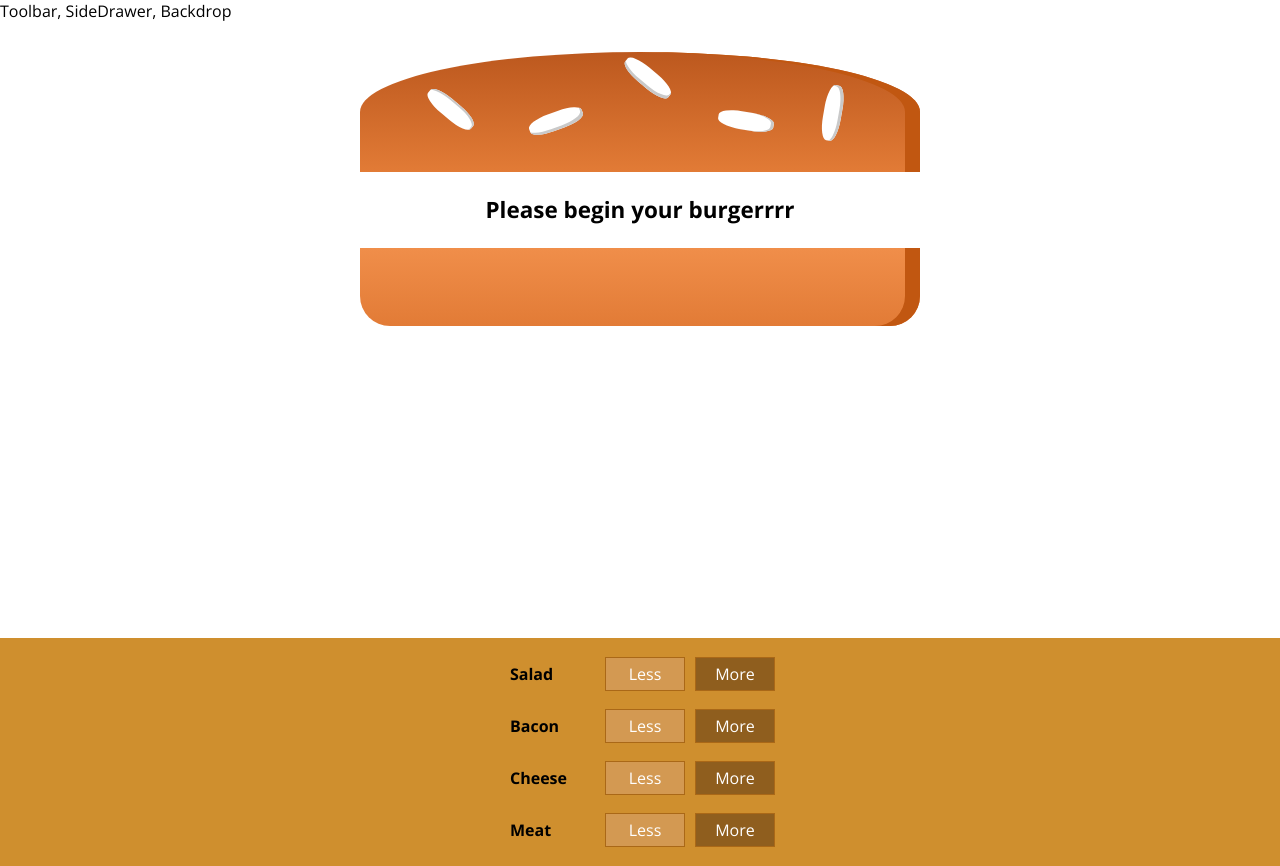
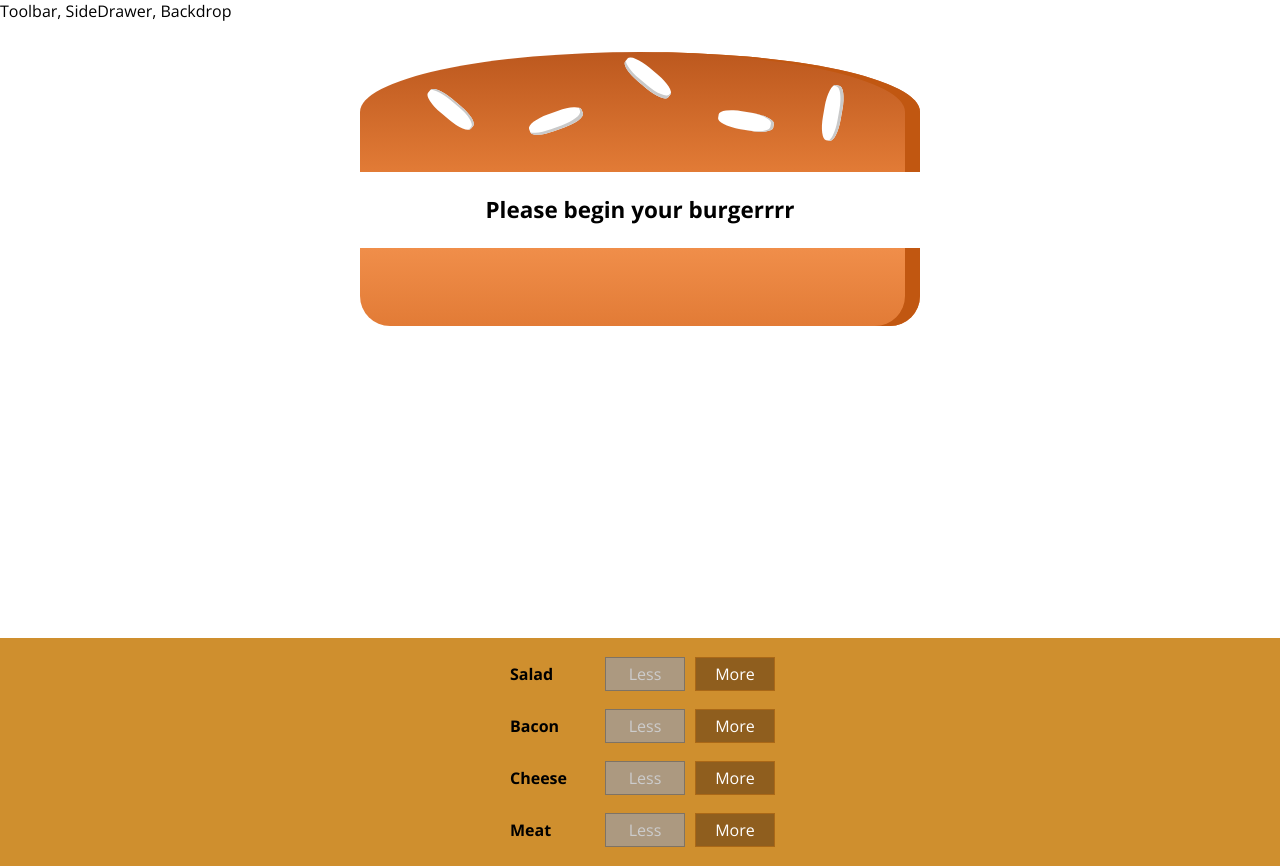
Before and after one commit to samfolo/burger-builder, a React (Create React App) app: page / in a window 1280 px wide. Built offline with nearby package versions, Linux system fonts and the light colour scheme.

Commit message:
disable removeIngerdient button in absence of ingredient

```diff
--- a/src/components/BuildControls/BuildControl/BuildControl.js
+++ b/src/components/BuildControls/BuildControl/BuildControl.js
@@ -2,12 +2,16 @@ import React from 'react';
 import Classes from './BuildControl.module.css'
 
 const BuildControl = props => {
+  const isDisabled = props.ingredientAmount <= 0;
+
   return (
     <div className={Classes.BuildControl}>
       <div className={Classes.Label}>{props.label}</div>
       <button
+        disabled={isDisabled}
         className={Classes.Less}
-        onClick={() => props.onSelect(props.type, 'Less')}>Less</button>
+        onClick={() => props.onSelect(props.type, 'Less')}
+        >Less</button>
       <button
         className={Classes.More}
         onClick={() => props.onSelect(props.type, 'More')}>More</button>
--- a/src/components/BuildControls/BuildControls.js
+++ b/src/components/BuildControls/BuildControls.js
@@ -10,6 +10,12 @@ const controls = [
 ]
 
 const BuildControls = props => {
+
+  const amountSelected = ingredient => {
+    const target = props.ingredients.find(selected => selected.ingredient === ingredient);
+    return target.amount;
+  }
+
   return (
     <div className={Classes.BuildControls}>
       {
@@ -19,7 +25,8 @@ const BuildControls = props => {
               key={`id_${control.type}_${i}`}
               label={control.label}
               type={control.type}
-              onSelect={props.onSelect} />
+              onSelect={props.onSelect}
+              ingredientAmount={amountSelected(control.type)} />
           );
         })
       }
--- a/src/containers/BurgerBuilder/BurgerBuilder.js
+++ b/src/containers/BurgerBuilder/BurgerBuilder.js
@@ -9,11 +9,12 @@ class BurgerBuilder extends React.Component {
 
     this.state = {
       ingredients: [
-        { ingredient: 'salad', amount: 0 },
-        { ingredient: 'bacon', amount: 0 },
-        { ingredient: 'cheese', amount: 0 },
-        { ingredient: 'meat', amount: 0 },
+        { ingredient: 'salad', amount: 0, price: 0.5 },
+        { ingredient: 'bacon', amount: 0, price: 0.4 },
+        { ingredient: 'cheese', amount: 0, price: 1.3 },
+        { ingredient: 'meat', amount: 0, price: 0.7 },
       ],
+      totalPrice: 4,
     }
   }
 
@@ -21,15 +22,16 @@ class BurgerBuilder extends React.Component {
     const targetIndex = this.state.ingredients.findIndex(selected => selected.ingredient === ingredient);
     const target = this.state.ingredients[targetIndex];
     const newIngredientState = {...target}
+    let updatedTotalPrice = this.state.totalPrice
 
     switch (change) {
       case ('Less'):
-        if (newIngredientState.amount > 0) {
-          newIngredientState.amount --;
-        }
+        newIngredientState.amount --;
+        updatedTotalPrice -= newIngredientState.price;
         break;
       case ('More'):
         newIngredientState.amount ++;
+        updatedTotalPrice += newIngredientState.price;
         break;
       default:
         return false;
@@ -37,14 +39,20 @@ class BurgerBuilder extends React.Component {
 
     const newIngredientsState = [...this.state.ingredients];
     newIngredientsState[targetIndex] = newIngredientState;
-    this.setState({ ingredients: newIngredientsState });
+    this.setState({
+      ingredients: newIngredientsState,
+      totalPrice: updatedTotalPrice
+    });
+    console.log(`$${updatedTotalPrice}`)
   }
 
   render() {
     return (
       <Aux>
         <Burger ingredients={this.state.ingredients} />
-        <BuildControls onSelect={this.handleSelection} />
+        <BuildControls
+          onSelect={this.handleSelection}
+          ingredients={this.state.ingredients} />
       </Aux>
     );
   }
```
